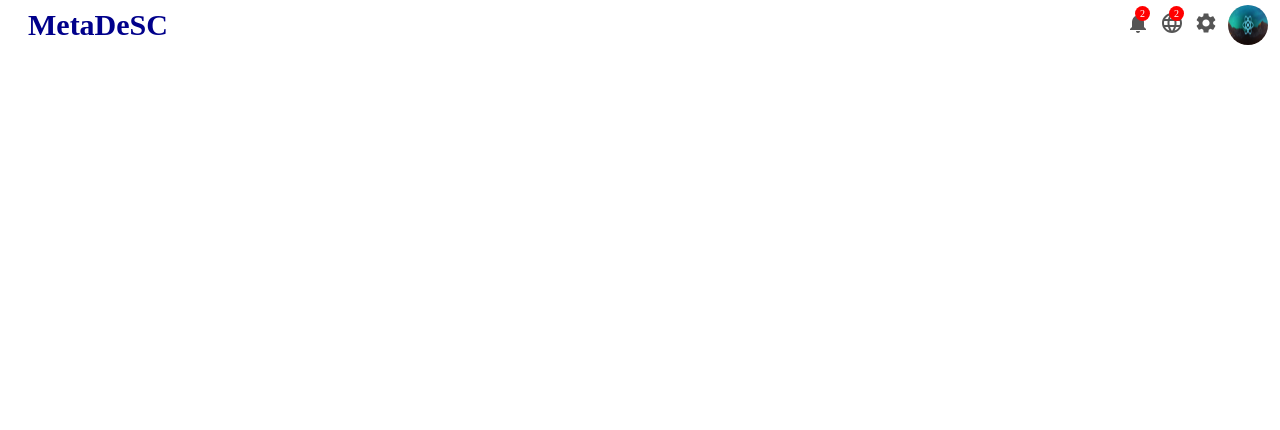
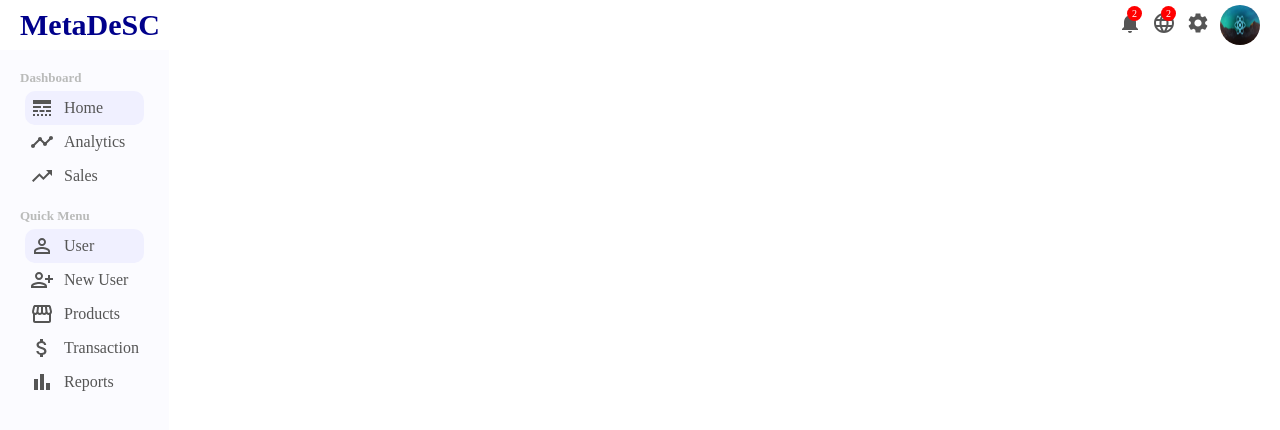
Before and after one commit to mohammadrezaarabameri/dashboard-admin-react, a React (Create React App) app: page / in a window 1280 px wide. Shown: the top 430 px of the page. Built offline with nearby package versions, Linux system fonts and the light colour scheme.

Commit message:
add sidebar

```diff
--- /dev/null
+++ b/src/App.css
@@ -0,0 +1,12 @@
+*{
+    margin: 0;
+}
+
+.container {
+    display: flex;
+    margin-top: 10px;
+}
+.link {
+    text-decoration: none;
+    color: inherit;
+}
--- a/src/App.js
+++ b/src/App.js
@@ -2,14 +2,18 @@ import React from "react";
 import { useRoutes } from "react-router-dom";
 import routes from "./routes";
 import Topbar from "./components/topbar/topbar";
+import Sidebar from "./components/sidebar/Sidebar";
+import './App.css'
 
 function App() {
-
-  let router = useRoutes(routes)
+  let router = useRoutes(routes);
   return (
     <div>
       <Topbar />
-      {router}
+      <div className="container">
+        <Sidebar />
+        {router}
+      </div>
     </div>
   );
 }
--- /dev/null
+++ b/src/components/sidebar/Sidebar.css
@@ -0,0 +1,36 @@
+.sidebar {
+    flex: 1;
+    height: calc(100vh - 50px);
+    background-color: rgb(251, 251, 255);
+    position: fixed;
+    top: 50px;
+}
+.sidebarWrapper {
+    padding: 20px;
+    color: #555;
+}
+.sidebarMenu {
+    margin-bottom: 10px;
+}
+.sidebarTittle {
+    font-size: 13px;
+    color: rgb(186, 187, 186);
+}
+.sidebarList {
+    list-style: none;
+    padding: 5px;
+}
+.sidebarListItem {
+    display: flex;
+    align-items: center;
+    padding: 5px;
+    border-radius: 10px;
+    cursor: pointer;
+}
+.sidebarListItem.active, .sidebarListItem:hover{
+    background-color: rgb(240, 240, 255);
+}
+.sidebarIcon {
+    margin-right: 10px;
+    font-size: 20px;
+}
--- /dev/null
+++ b/src/components/sidebar/Sidebar.jsx
@@ -0,0 +1,60 @@
+import React from 'react'
+import LineStyleIcon from '@mui/icons-material/LineStyle';
+import TimelineIcon from '@mui/icons-material/Timeline';
+import TrendingUpIcon from '@mui/icons-material/TrendingUp';
+import PermIdentityIcon from '@mui/icons-material/PermIdentity';
+import PersonAddAltIcon from '@mui/icons-material/PersonAddAlt';
+import StorefrontIcon from '@mui/icons-material/Storefront';
+import AttachMoneyIcon from '@mui/icons-material/AttachMoney';
+import BarChartIcon from '@mui/icons-material/BarChart';
+import './Sidebar.css'
+
+export default function Sidebar() {
+  return (
+<div className="sidebar">
+    <div className="sidebarWrapper">
+        <div className="sidebarMenu">
+            <h3 className='sidebarTittle'>Dashboard</h3>
+            <ul className='sidebarList'>
+                <li className="sidebarListItem active">
+<LineStyleIcon className='sidebarIcon' />
+Home
+                </li>
+                <li className="sidebarListItem">
+<TimelineIcon className='sidebarIcon' />
+Analytics
+                </li>
+                <li className="sidebarListItem">
+<TrendingUpIcon className='sidebarIcon' />
+Sales
+                </li>
+            </ul>
+        </div>
+        <div className="sidebarMenu">
+            <h3 className='sidebarTittle'>Quick Menu</h3>
+            <ul className='sidebarList'>
+                <li className="sidebarListItem active">
+<PermIdentityIcon className='sidebarIcon' />
+User
+                </li>
+                <li className="sidebarListItem">
+<PersonAddAltIcon className='sidebarIcon' />
+New User
+                </li>
+                <li className="sidebarListItem">
+<StorefrontIcon className='sidebarIcon' />
+Products
+                </li>
+                <li className="sidebarListItem">
+<AttachMoneyIcon className='sidebarIcon' />
+Transaction                </li>
+                <li className="sidebarListItem">
+<BarChartIcon className='sidebarIcon' />
+Reports
+                </li>
+            </ul>
+        </div>
+    </div>
+</div>
+    )
+}
--- a/src/components/topbar/topbar.jsx
+++ b/src/components/topbar/topbar.jsx
@@ -23,7 +23,7 @@ export default function Topbar() {
           <div className="topIconCountainer">
             <SettingsIcon />
           </div>
-          <img src="./images/images.jpg" className='topAvatar' />
+          <img src="./images/images.jpg" alt='' className='topAvatar' />
         </div>
       </div>
     </div>
```
